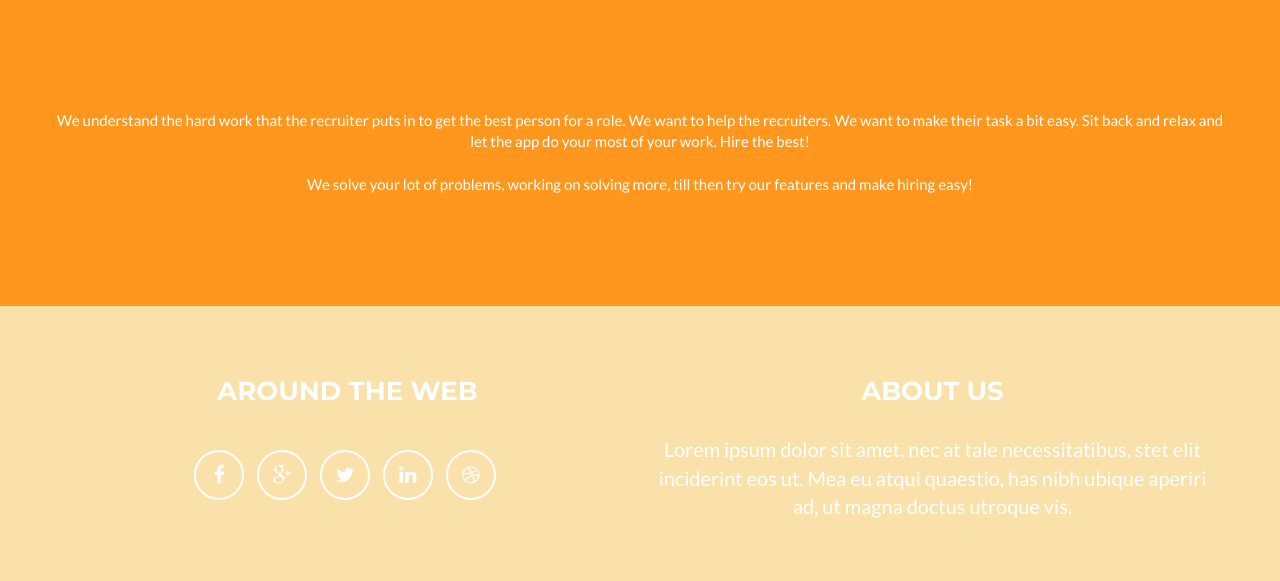
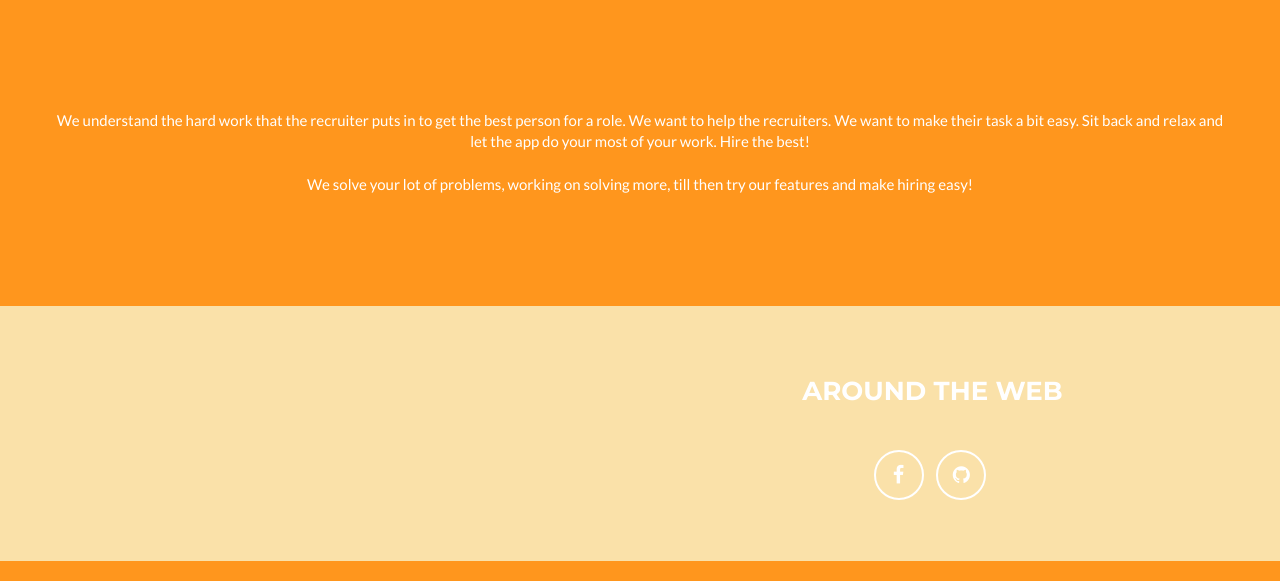
Before and after one commit to tapaswenipathak/Recruiters-Friend, a Django app: template Recruiters_Friend/templates/common/about.html in a window 1280 px wide. Shown: the part 1515-2096 px from the top of the page. Run offline with Django 3.2, Linux system fonts and the light colour scheme; the template is opened without the code that fills it, so the values that code supplies are empty; some libraries are stand-ins or nearby versions.

Commit message:
remove about us, shift around the web, _target

```diff
--- a/Recruiters_Friend/templates/base.html
+++ b/Recruiters_Friend/templates/base.html
@@ -103,28 +103,17 @@
             <div class="container">
                 <div class="row">
                     <div class="footer-col col-md-6">
-                        <h3>Around the Web</h3>
+                   </div>
+                    <div class="footer-col col-md-6">
+	                        <h3>Around the Web</h3>
                         <ul class="list-inline">
                             <li>
-                                <a href="#" class="btn-social btn-outline"><i class="fa fa-fw fa-facebook"></i></a>
+                                <a href="#" class="btn-social btn-outline" target= "_blank"><i class="fa fa-fw fa-facebook"></i></a>
                             </li>
                             <li>
-                                <a href="#" class="btn-social btn-outline"><i class="fa fa-fw fa-google-plus"></i></a>
-                            </li>
-                            <li>
-                                <a href="#" class="btn-social btn-outline"><i class="fa fa-fw fa-twitter"></i></a>
-                            </li>
-                            <li>
-                                <a href="#" class="btn-social btn-outline"><i class="fa fa-fw fa-linkedin"></i></a>
-                            </li>
-                            <li>
-                                <a href="#" class="btn-social btn-outline"><i class="fa fa-fw fa-dribbble"></i></a>
+                                <a href="#" class="btn-social btn-outline" target= "_blank"><i class="fa fa-fw fa-github"></i></a>
                             </li>
                         </ul>
-                    </div>
-                    <div class="footer-col col-md-6">
-                        <h3>About Us</h3>
-                        <p>Lorem ipsum dolor sit amet, nec at tale necessitatibus, stet elit inciderint eos ut. Mea eu atqui quaestio, has nibh ubique aperiri ad, ut magna doctus utroque vis.</p>
                     </div>
                 </div>
             </div>
```
